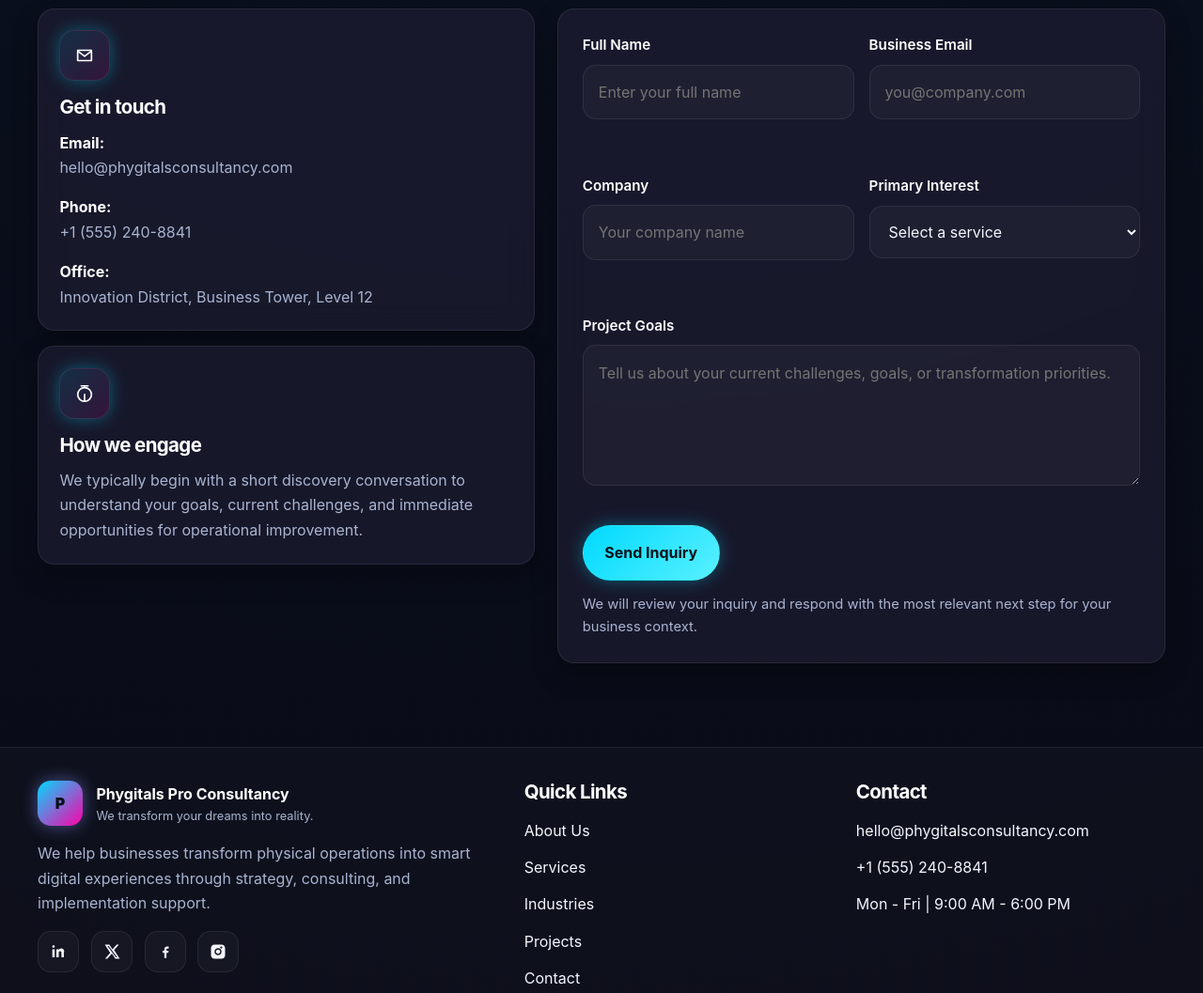
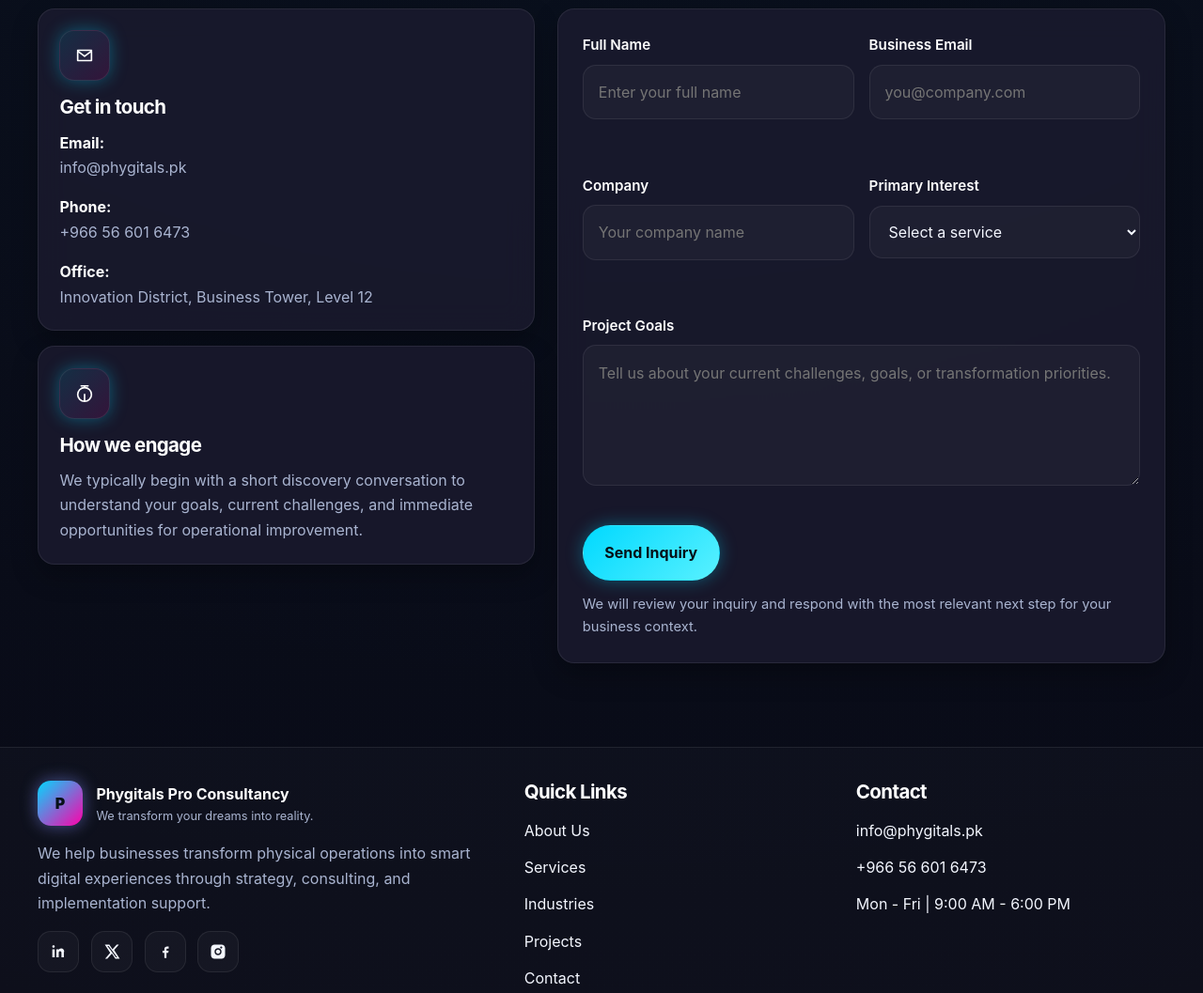
Before and after one commit to hsnhny/phyweb, a plain HTML site: page index.html in a window 1280 px wide. Shown: the part 9740-10797 px from the top of the page at 94% size. Drawn offline with Linux system fonts and the light colour scheme.

Commit message:
Update index.html

```diff
--- a/index.html
+++ b/index.html
@@ -1892,10 +1892,10 @@
               <h3>Get in touch</h3>
               <div class="contact-info">
                 <div class="contact-line">
-                  <p><strong style="color:var(--heading);">Email:</strong><br />hello@phygitalsconsultancy.com</p>
+                  <p><strong style="color:var(--heading);">Email:</strong><br />info@phygitals.pk</p>
                 </div>
                 <div class="contact-line">
-                  <p><strong style="color:var(--heading);">Phone:</strong><br />+1 (555) 240-8841</p>
+                  <p><strong style="color:var(--heading);">Phone:</strong><br />+966 56 601 6473</p>
                 </div>
                 <div class="contact-line">
                   <p><strong style="color:var(--heading);">Office:</strong><br />Innovation District, Business Tower, Level 12</p>
@@ -2006,8 +2006,8 @@
         <div>
           <h3>Contact</h3>
           <div class="footer-links" style="margin-top:1rem;">
-            <a href="mailto:hello@phygitalsconsultancy.com">hello@phygitalsconsultancy.com</a>
-            <a href="tel:+15552408841">+1 (555) 240-8841</a>
+            <a href="mailto:info@phygitals.pk">info@phygitals.pk</a>
+            <a href="tel:+15552408841">+966 56 601 6473</a>
             <span>Mon - Fri | 9:00 AM - 6:00 PM</span>
           </div>
         </div>
```
